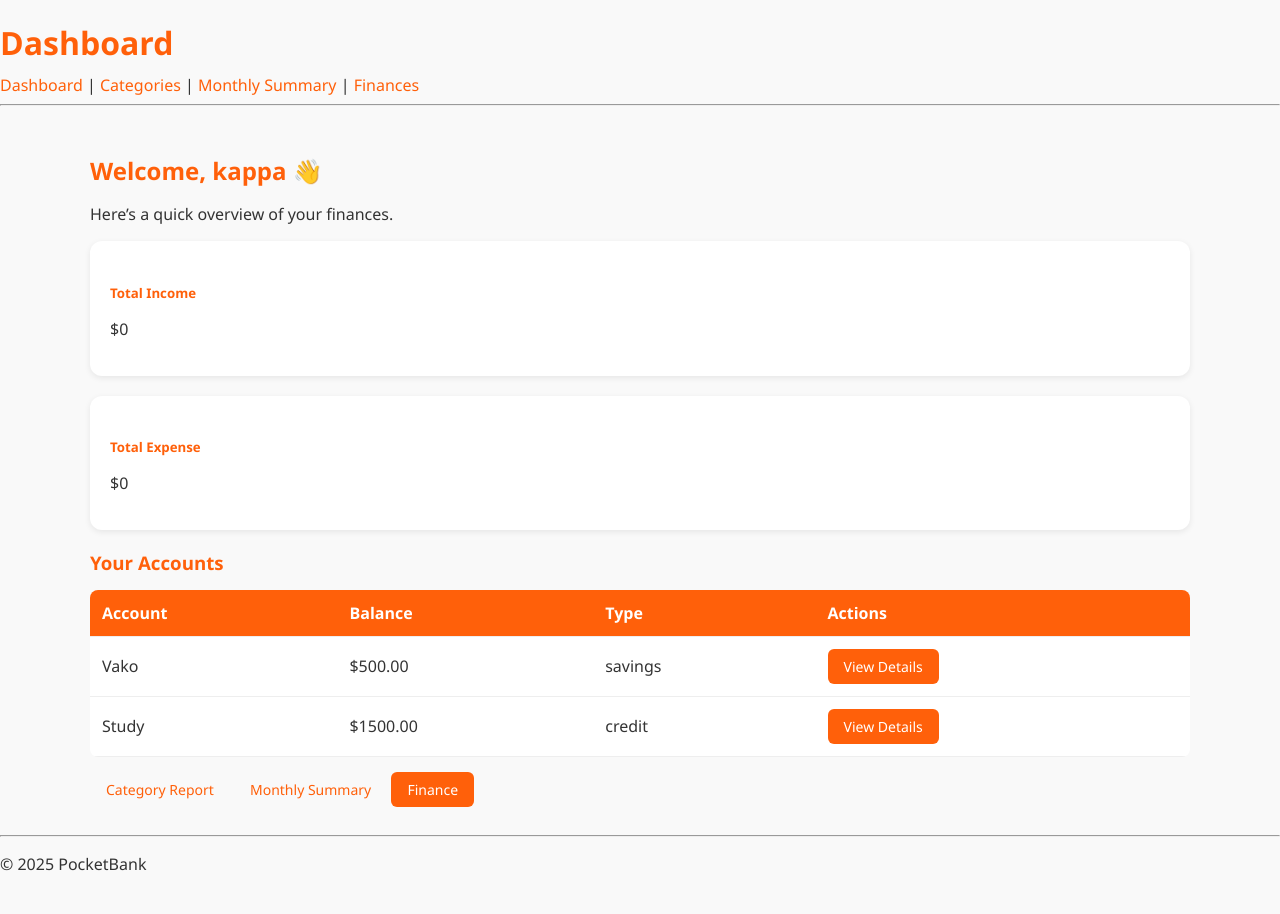
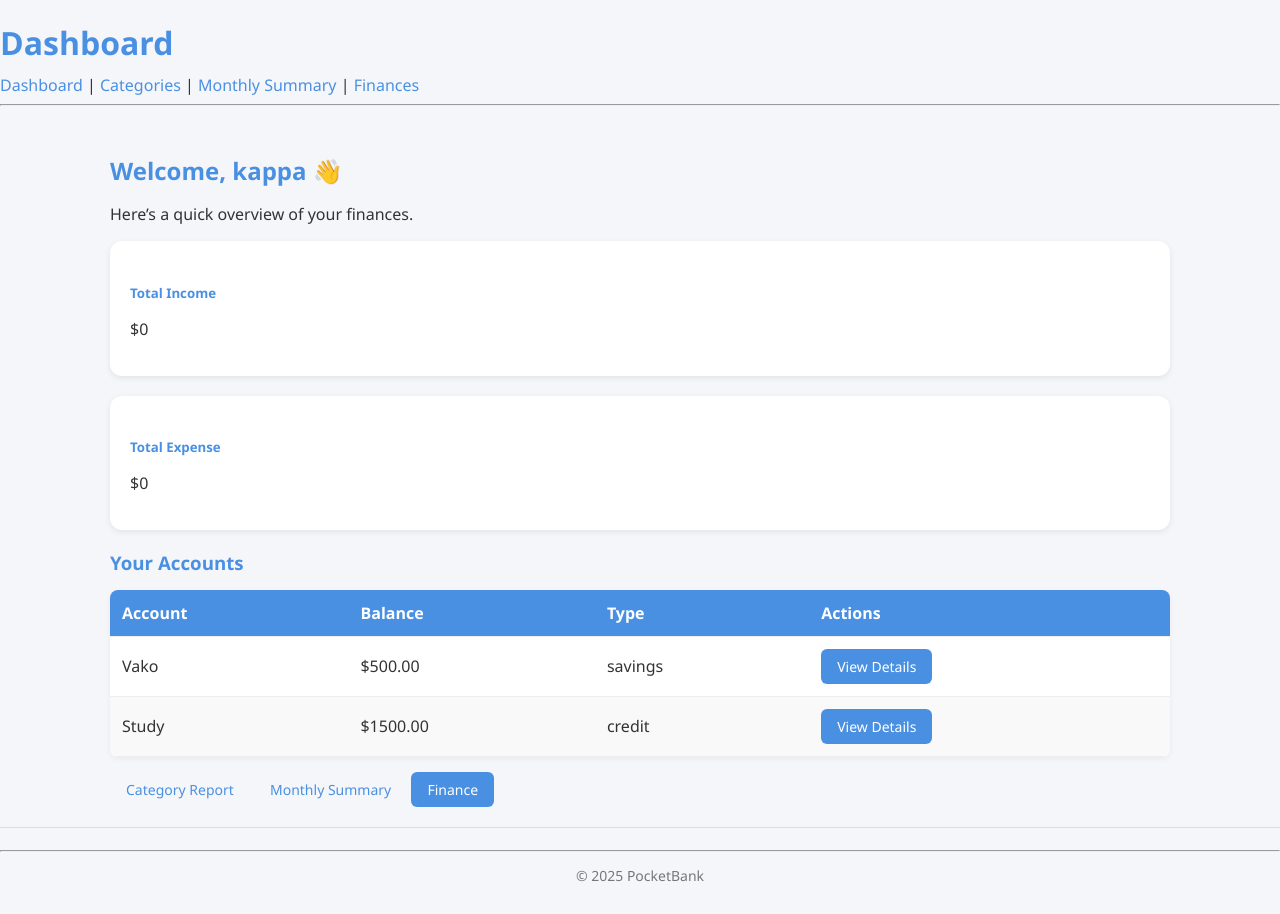
Before and after one commit to Kappa099/Mini-Bank-Dashboard, a Django app: page /dashboard/ in a window 1280 px wide. Before the commit the page ends 871 px from the top, so only its background shows below. Run offline with Django 5.2, Linux system fonts and the light colour scheme; a user stored in the database is signed in; data comes from the database, SQL or seed files in the repository; data that the repository does not hold is empty.

Commit message:
a little bit of styles but different color

```diff
--- a/PocketBank/static/style.css
+++ b/PocketBank/static/style.css
@@ -1,9 +1,24 @@
+*,
+*::before,
+*::after {
+    box-sizing: border-box;
+}
+
 body {
     font-family: "Segoe UI", Roboto, sans-serif;
-    background-color: #f9f9f9;
+    background-color: #f5f6fa;
     margin: 0;
     padding: 0;
     color: #333;
+}
+
+a {
+    color: #4A90E2;
+    text-decoration: none;
+}
+
+a:hover {
+    text-decoration: underline;
 }
 
 .container {
@@ -13,13 +28,13 @@ body {
 }
 
 .navbar {
-    background-color: #FF600A;
+    background-color: #4A90E2;
     color: white;
     padding: 12px 20px;
     display: flex;
     justify-content: space-between;
     align-items: center;
-    border-bottom: 3px solid #e04e00;
+    border-bottom: 3px solid #357ABD;
 }
 
 .navbar a {
@@ -29,24 +44,24 @@ body {
     font-weight: 500;
 }
 
-
 .navbar a:hover {
     text-decoration: underline;
 }
+
 .navbar a.finance-link {
     background-color: white;
-    color: #FF600A;
-    padding: 6px 14px;
-    border-radius: 6px;
+    color: #4A90E2;
+    padding: 8px 18px;
+    border-radius: 8px;
     font-weight: 600;
 }
 
 .navbar a.finance-link:hover {
-    background-color: #ffe7d6;
+    background-color: #e1f0ff;
 }
 
 h1, h2, h3, h4, h5 {
-    color: #FF600A;
+    color: #4A90E2;
     margin-bottom: 10px;
 }
 
@@ -57,29 +72,31 @@ h1, h2, h3, h4, h5 {
     text-decoration: none;
     font-size: 14px;
     font-weight: 500;
-    transition: background 0.2s ease-in-out;
+    transition: background 0.2s ease-in-out, transform 0.2s ease-in-out;
     cursor: pointer;
     border: none;
 }
 
 .btn-primary {
-    background-color: #FF600A;
+    background-color: #4A90E2;
     color: white;
 }
 
 .btn-primary:hover {
-    background-color: #e04e00;
+    background-color: #357ABD;
+    transform: translateY(-1px);
 }
 
-.btn-outline {
+.btn-outline-primary {
     background-color: white;
-    border: 2px solid #FF600A;
-    color: #FF600A;
+    border: 2px solid #4A90E2;
+    color: #4A90E2;
 }
 
-.btn-outline:hover {
-    background-color: #FF600A;
+.btn-outline-primary:hover {
+    background-color: #4A90E2;
     color: white;
+    transform: translateY(-1px);
 }
 
 table {
@@ -89,6 +106,7 @@ table {
     background: white;
     border-radius: 8px;
     overflow: hidden;
+    box-shadow: 0 2px 6px rgba(0,0,0,0.05);
 }
 
 th, td {
@@ -98,12 +116,16 @@ th, td {
 }
 
 th {
-    background-color: #FF600A;
+    background-color: #4A90E2;
     color: white;
 }
 
+tbody tr:nth-child(even) {
+    background-color: #f9f9f9;
+}
+
 tr:hover {
-    background-color: #f5f5f5;
+    background-color: #e8f0fe;
 }
 
 .card {
@@ -112,13 +134,19 @@ tr:hover {
     border-radius: 12px;
     box-shadow: 0px 2px 6px rgba(0,0,0,0.08);
     margin-bottom: 20px;
+    transition: all 0.2s ease-in-out;
 }
 
-a {
-    color: #FF600A;
-    text-decoration: none;
+.card:hover {
+    box-shadow: 0px 4px 10px rgba(0,0,0,0.12);
+    transform: translateY(-2px);
 }
 
-a:hover {
-    text-decoration: underline;
+footer {
+    text-align: center;
+    padding: 15px 0;
+    background-color: #f5f6fa;
+    color: #777;
+    font-size: 14px;
+    border-top: 1px solid #ddd;
 }
```
